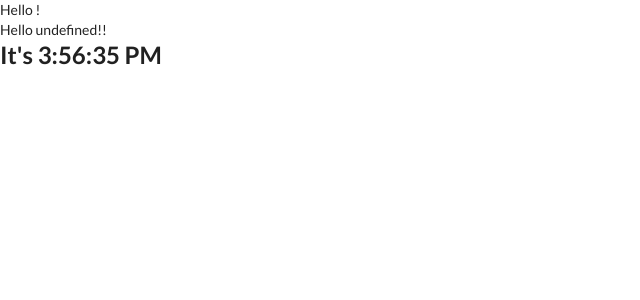
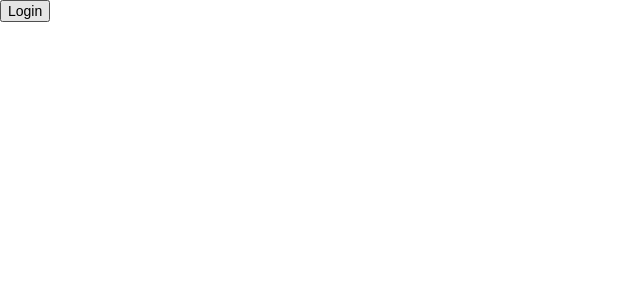
Before and after one commit to 0xaust1n/learn_react.js, a React (Create React App) app: page / in a window 1280 px wide. Shown: the top 300 px of the page, without its empty margins (0-640 px from the left). Built offline with nearby package versions, Linux system fonts and the light colour scheme.

Commit message:
chore: update App

```diff
--- a/src/App.js
+++ b/src/App.js
@@ -1,22 +1,30 @@
 import React from 'react'
 import Clock from './Clock'
+import LoginButton from './LoginButton'
 //Class Base Component
 class App extends React.Component {
   render() {
     return (
       <div>
-        <span>Hello {this.props.name}!</span>
-        <App2 name={this.props.name + '!'} />
-        <Clock />
+        {/* <span>Hello {this.props.name}!</span>
+        <App2 name={this.props.name} />
+        <Clock /> */}
+        <LoginButton />
       </div>
     )
   }
 }
 
 const App2 = (props) => {
-  return <div>Hello {props.name}!</div>
+  return (
+    <div>
+      <button onClick={Boom}>{props.name}</button>
+    </div>
+  )
 }
 
-
+const Boom = () => {
+  console.log('BOOM')
+}
 
 export default App
```
